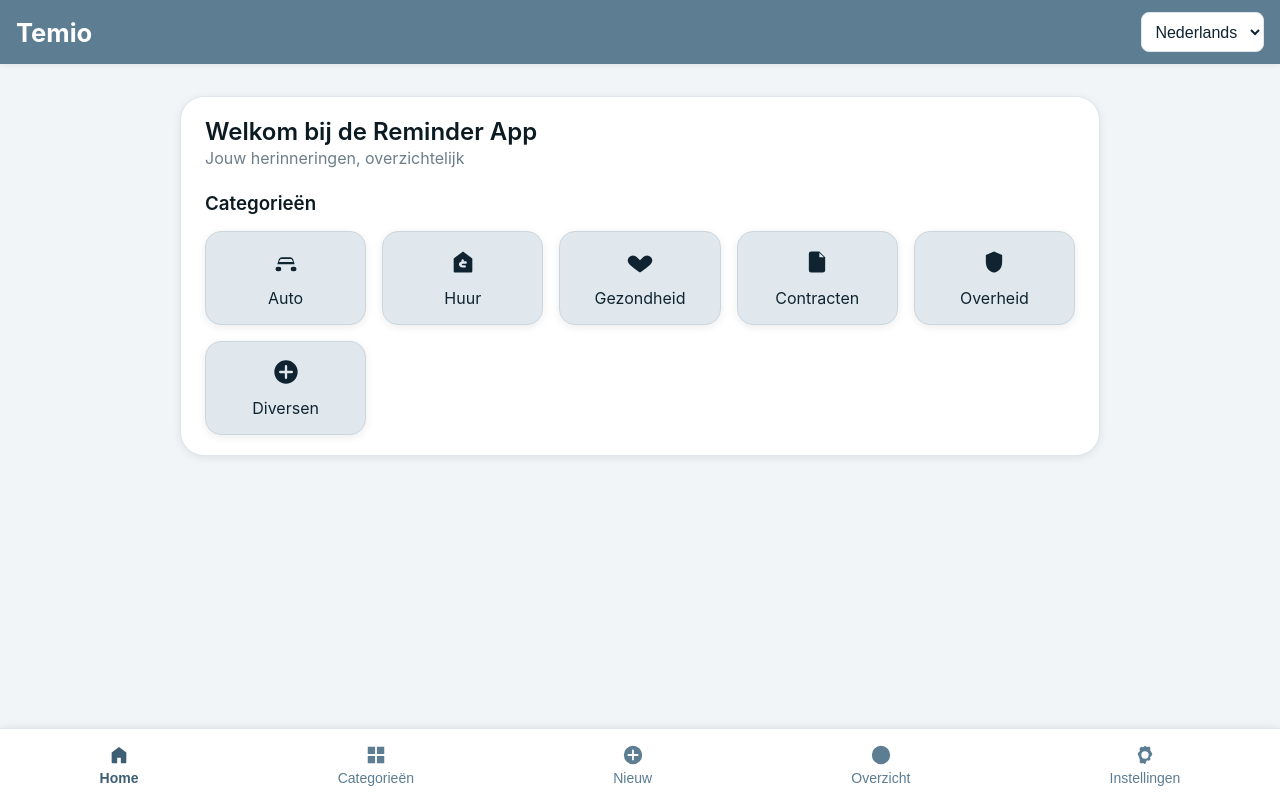
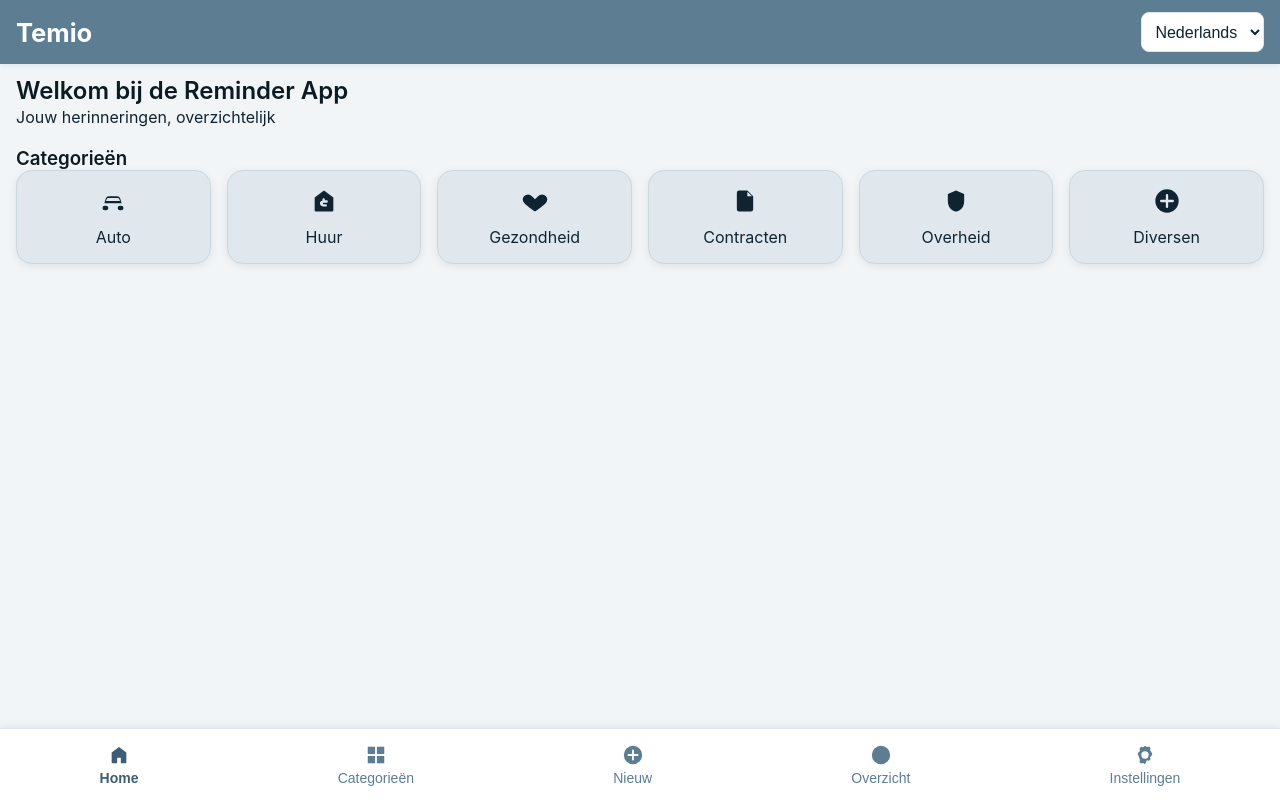
Before and after one commit to harrolds/temio, a React (Vite) app: page / in a window 1280 px wide. Built offline with nearby package versions, Linux system fonts and the light colour scheme.

Commit message:
Update index.jsx

```diff
--- a/src/pages/Home/index.jsx
+++ b/src/pages/Home/index.jsx
@@ -1,6 +1,5 @@
 import React from "react";
 import { Link } from "react-router-dom";
-import SectionCard from "@/components/common/SectionCard";
 import { useTranslation } from "react-i18next";
 import {
   AutoFilled,
@@ -11,6 +10,9 @@ import {
   PlusFilled
 } from "@/components/icons/FilledIcons";
 
+/**
+ * Home – platte sectie (géén achtergrond/shadow) + tegels in P&P-stijl
+ */
 export default function Home() {
   const { t } = useTranslation();
 
@@ -24,18 +26,20 @@ export default function Home() {
   ];
 
   return (
-    <SectionCard title={t("pages.home.title", "Welkom bij de Reminder App")}>
-      <p className="text-muted mb-3">{t("pages.home.subtitle", "Jouw herinneringen, overzichtelijk")}</p>
-      <h3 className="mb-2">{t("pages.home.categories", "Categorieën")}</h3>
+    <section className="home-section">
+      <h1 className="home-title">{t("pages.home.title", "Welkom bij de Reminder App")}</h1>
+      <p className="home-subtitle">{t("pages.home.subtitle", "Jouw herinneringen, overzichtelijk")}</p>
+
+      <h3 className="home-categories-heading">{t("pages.home.categories", "Categorieën")}</h3>
 
       <div className="home-grid">
         {tiles.map((tile) => (
           <Link key={tile.to} to={tile.to} className="home-tile">
             <span className="tile-icon">{tile.icon}</span>
-            <span>{tile.label}</span>
+            <span className="tile-label">{tile.label}</span>
           </Link>
         ))}
       </div>
-    </SectionCard>
+    </section>
   );
 }
```
